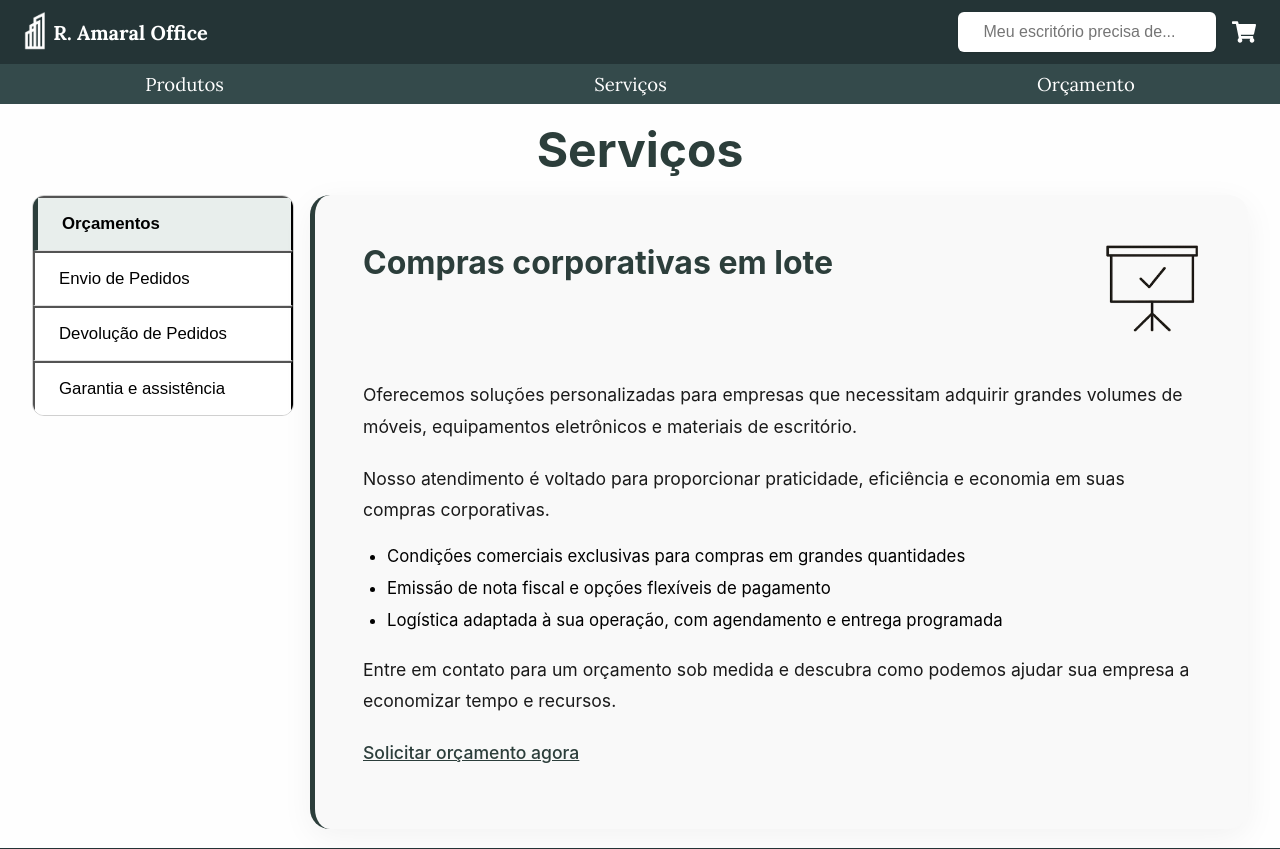
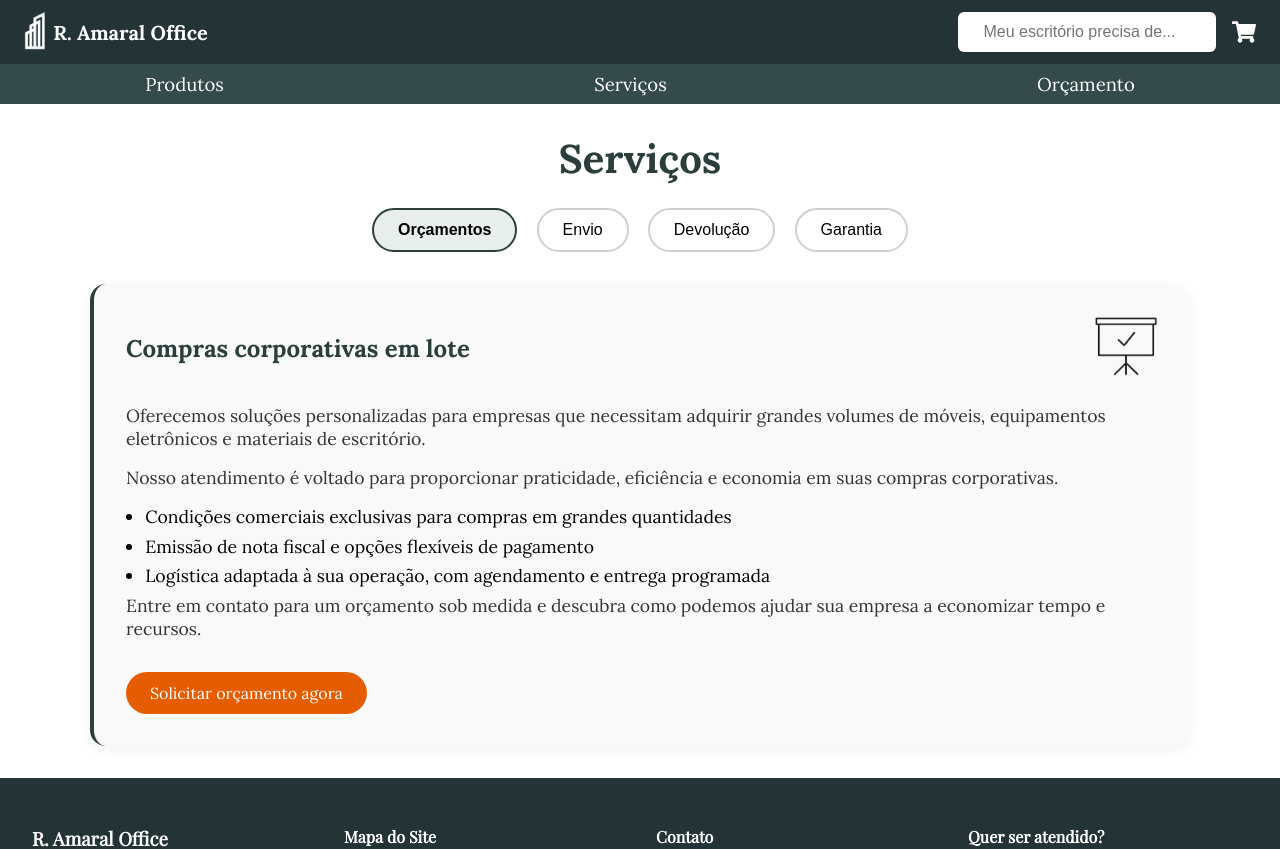
Before and after one commit to Caiosr2/Site-R.Amaral_Office, a React (Vite) app in the folder aula-front/: page /servicos in a window 1280 px wide. Shown: the top 849 px of the page. Built offline with nearby package versions, Linux system fonts and the light colour scheme.

Commit message:
Atualizacao, pagina produtos

```diff
--- a/aula-front/src/pages/Orcamento.tsx
+++ b/aula-front/src/pages/Orcamento.tsx
@@ -36,7 +36,7 @@ const Orcamento = () => {
         <SideInfo>
           <FormSection>
             <label>Orçamento</label>
-            <textarea placeholder="Descreva o que deseja para seu orçamento" rows={18} />
+            <textarea placeholder="Descreva o que deseja para seu orçamento" rows={15} />
             <SubmitButton type="submit">Enviar</SubmitButton>
           </FormSection>
         </SideInfo>
@@ -60,7 +60,7 @@ export default Orcamento;
 // Styled Components
 
 const PageWrapper = styled.div`
-  padding: 4rem 2rem;
+  padding: 2rem 1rem;
   background-color: #f4f4f4;
   min-height: 100vh;
   font-family: "Playfair Display", serif;
@@ -71,8 +71,8 @@ const PageWrapper = styled.div`
 
 const Title = styled.h1`
   text-align: center;
-  margin-bottom: 2.5rem;
-  font-size: 2.4rem;
+  margin-bottom: 2rem;
+  font-size: 1.8rem;
   color: #243436;
 `;
 
@@ -80,33 +80,33 @@ const FormCard = styled.form`
   display: flex;
   flex-wrap: wrap;
   background: white;
-  padding: 2.5rem;
+  padding: 2rem;
   border-radius: 1rem;
-  box-shadow: 0 4px 16px rgba(0, 0, 0, 0.08);
-  max-width: 1200px;
+  box-shadow: 0 4px 12px rgba(0, 0, 0, 0.05);
+  max-width: 1000px;
   width: 100%;
-  gap: 3rem;
+  gap: 2rem;
   justify-content: space-between;
 `;
 
 const FormSection = styled.div`
-  flex: 1 1 400px;
+  flex: 1 1 380px;
   display: flex;
   flex-direction: column;
-  gap: 1rem;
+  gap: 0.8rem;
 
   label {
     font-weight: 600;
     color: #344a4b;
-    margin-top: 0.5rem;
+    font-size: 0.9rem;
   }
 
   input,
   textarea {
-    padding: 0.8rem;
+    padding: 0.6rem;
     border-radius: 6px;
     border: 1px solid #ccc;
-    font-size: 1rem;
+    font-size: 0.9rem;
     font-family: inherit;
   }
 
@@ -118,8 +118,8 @@ const FormSection = styled.div`
 const SubmitButton = styled.button`
   background-color: #e65c00;
   color: white;
-  padding: 0.75rem;
-  font-size: 1rem;
+  padding: 0.6rem;
+  font-size: 0.95rem;
   font-weight: bold;
   border: none;
   border-radius: 6px;
@@ -138,6 +138,7 @@ const SideInfo = styled.div`
   flex-direction: column;
   justify-content: flex-end;
 `;
+
 
 const PopupOverlay = styled.div`
   position: fixed;
--- a/aula-front/src/pages/Produtos.tsx
+++ b/aula-front/src/pages/Produtos.tsx
@@ -6,13 +6,15 @@ import Lista_produtos from "./ListaProdutos";
 const categoriasPrincipais = ["Móveis", "Tecnologia", "Papelaria"];
 const categoriasExtras = [
   "Cadeiras", "Mesas", "Armário", "Gaveteiro", "Periféricos",
-  "Impressoras", "Suporte", "Telefones", "Tomada", "Papel",
-  "Lápis e borracha", "Canetas", "Grampeador", "Cartucho de tinta", "Organização", "Acessórios", "Utilidades"
+  "Impressoras", "Suporte", "Papel",
+   "Canetas", "Grampeador",  "Utilidades"
 ];
 
 export default function Produtos() {
   const [filtros, setFiltros] = useState<string[]>([]);
   const [mostrarExtras, setMostrarExtras] = useState(false);
+  const [paginaAtual, setPaginaAtual] = useState(1);
+  const produtosPorPagina = 10;
 
   const location = useLocation();
   useEffect(() => {
@@ -20,10 +22,12 @@ export default function Produtos() {
     const categoria = query.get("categoria");
     if (categoria) {
       setFiltros([categoria]);
+      setPaginaAtual(1);
     }
   }, [location.search]);
 
   const toggleFiltro = (categoria: string) => {
+    setPaginaAtual(1);
     setFiltros(prev =>
       prev.includes(categoria) ? prev.filter(c => c !== categoria) : [...prev, categoria]
     );
@@ -32,6 +36,13 @@ export default function Produtos() {
   const produtosFiltrados = filtros.length === 0
     ? Lista_produtos
     : Lista_produtos.filter(p => p.categoria.some(cat => filtros.includes(cat)));
+
+  const produtosPaginados = produtosFiltrados.slice(
+    (paginaAtual - 1) * produtosPorPagina,
+    paginaAtual * produtosPorPagina
+  );
+
+  const totalPaginas = Math.ceil(produtosFiltrados.length / produtosPorPagina);
 
   return (
     <Container>
@@ -70,11 +81,11 @@ export default function Produtos() {
 
       <Content>
         <h2>Produtos</h2>
-        <ProdutosGrid single={produtosFiltrados.length === 1}>
-          {produtosFiltrados.map(prod => (
+        <ProdutosGrid single={produtosPaginados.length === 1}>
+          {produtosPaginados.map(prod => (
             <ProdutoCard key={prod.id}>
               <Link to={`/produto/${prod.id}`}>
-              <img src={prod.imagem} alt={prod.nome} />
+                <img src={prod.imagem} alt={prod.nome} />
                 <h4>{prod.nome}</h4>
               </Link>
               <p>R$ {prod.preco.toFixed(2).replace(".", ",")}</p>
@@ -83,6 +94,20 @@ export default function Produtos() {
             </ProdutoCard>
           ))}
         </ProdutosGrid>
+
+        {totalPaginas > 1 && (
+          <Pagination>
+            {Array.from({ length: totalPaginas }, (_, i) => (
+              <button
+                key={i}
+                className={paginaAtual === i + 1 ? 'active' : ''}
+                onClick={() => setPaginaAtual(i + 1)}
+              >
+                {i + 1}
+              </button>
+            ))}
+          </Pagination>
+        )}
       </Content>
     </Container>
   );
@@ -100,6 +125,7 @@ const Sidebar = styled.div`
   padding: 1.5rem;
   border-radius: 1rem;
   min-width: 220px;
+  margin-top: 4.5rem;
 
   h3 {
     margin-bottom: 1rem;
@@ -139,48 +165,52 @@ const Content = styled.div`
     margin-bottom: 1.5rem;
     text-align: center;
     color: #243436;
-    font-size: 2.5rem;
+    font-size: 2.2rem;
   }
 `;
 
 const ProdutosGrid = styled.div<{ single: boolean }>`
   display: grid;
-  grid-template-columns: ${({ single }) => (single ? "1fr 1fr 1fr" : "repeat(auto-fit, minmax(220px, 1fr))")};
-  justify-content: ${({ single }) => (single ? "start" : "stretch")};
+  grid-template-columns: ${({ single }) => (single ? "1fr" : "repeat(auto-fit, minmax(160px, 1fr))")};
+  justify-content: ${({ single }) => (single ? "center" : "stretch")};
   gap: 2rem 2.5rem;
-  padding: 0 2rem 4rem 2rem;
+  padding: 0 2rem 2rem 2rem;
 `;
+
 
 const ProdutoCard = styled.div`
   background: #fff;
-  border-radius: 1rem;
-  padding: 1rem;
+  border-radius: 0.75rem;
+  padding: 0.6rem;
   width: 100%;
-  max-width: 300px;
+  max-width: 180px;
   margin: 0 auto;
-  box-shadow: 0 2px 6px rgba(0, 0, 0, 0.1);
+  box-shadow: 0 1px 4px rgba(0, 0, 0, 0.08);
   text-align: center;
   transition: transform 0.2s ease;
 
   &:hover {
-    transform: translateY(-6px);
+    transform: translateY(-4px);
   }
 
   img {
-    width: 160px;
-    height: 160px;
+    width: 100px;
+    height: 100px;
     object-fit: contain;
-    margin-bottom: 1rem;
+    margin-bottom: 0.5rem;
   }
 
   h4 {
-    font-size: 1.1rem;
-    margin-bottom: 0.5rem;
+    font-size: 0.85rem;
+    margin-bottom: 0.25rem;
+    height: 2.8rem;
+    overflow: hidden;
   }
 
   p {
+    font-size: 0.85rem;
     font-weight: bold;
-    margin-bottom: 0.75rem;
+    margin-bottom: 0.4rem;
     color: #e65c00;
   }
 
@@ -188,17 +218,45 @@ const ProdutoCard = styled.div`
     background: #e65c00;
     border: none;
     color: white;
-    padding: 0.5rem 1rem;
-    border-radius: 6px;
-    margin-bottom: 0.5rem;
+    padding: 0.3rem 0.6rem;
+    border-radius: 5px;
+    font-size: 0.75rem;
+    margin-bottom: 0.4rem;
     cursor: pointer;
-    transition: all 0.3s ease;
+    transition: all 0.2s ease;
   }
 
   a {
     display: block;
-    font-size: 0.9rem;
+    font-size: 0.7rem;
     color: #555;
     text-decoration: underline;
   }
 `;
+
+
+
+const Pagination = styled.div`
+  display: flex;
+  justify-content: center;
+  gap: 0.4rem;
+  margin-bottom: 2rem;
+
+  button {
+    background-color: #eee;
+    border: none;
+    padding: 0.4rem 0.75rem;
+    border-radius: 6px;
+    cursor: pointer;
+    font-weight: 600;
+
+    &.active {
+      background-color: #e65c00;
+      color: white;
+    }
+
+    &:hover {
+      background-color: #ddd;
+    }
+  }
+`;
--- a/aula-front/src/pages/Servicos.tsx
+++ b/aula-front/src/pages/Servicos.tsx
@@ -16,6 +16,23 @@ const icones: Record<AbaKey, string> = {
   garantia: iconeGarantia,
 };
 
+const BotaoLink = styled(Link)`
+  display: inline-block;
+  background-color: #e65c00;
+  color: white !important;
+  font-weight: 600;
+  padding: 0.7rem 1.5rem;
+  border-radius: 999px;
+  text-decoration: none !important;
+  font-size: 1rem;
+  margin-top: 1rem;
+  transition: all 0.3s ease-in-out;
+
+  &:hover {
+    background-color: #cf5100;
+  }
+`;
+
 const servicos: Record<AbaKey, { titulo: string; texto: ReactNode }> = {
   orcamentos: {
     titulo: "Compras corporativas em lote",
@@ -29,7 +46,7 @@ const servicos: Record<AbaKey, { titulo: string; texto: ReactNode }> = {
           <li>Logística adaptada à sua operação, com agendamento e entrega programada</li>
         </ul>
         <p>Entre em contato para um orçamento sob medida e descubra como podemos ajudar sua empresa a economizar tempo e recursos.</p>
-        <p><Link to = '/orcamento'>Solicitar orçamento agora</Link></p>
+        <BotaoLink to="/orcamento">Solicitar orçamento agora</BotaoLink>
       </>
     )
   },
@@ -83,165 +100,120 @@ const servicos: Record<AbaKey, { titulo: string; texto: ReactNode }> = {
 
 const PaginaServicos = () => {
   const [abaSelecionada, setAbaSelecionada] = useState<AbaKey>("orcamentos");
-
-  const renderizarAba = (chave: AbaKey, label: string) => (
-    <button
-      className={`aba ${abaSelecionada === chave ? "ativa" : ""}`}
-      onClick={() => setAbaSelecionada(chave)}
-    >
-      {label}
-    </button>
-  );
-
   const conteudo = servicos[abaSelecionada];
   const iconeAtual = icones[abaSelecionada];
 
   return (
-    <div className="pagina-servicos">
-      <h1 className="titulo">Serviços</h1>
-      <div className="layout-servico">
-        <div className="abas">
-          {renderizarAba("orcamentos", "Orçamentos")}
-          {renderizarAba("envio", "Envio de Pedidos")}
-          {renderizarAba("devolucao", "Devolução de Pedidos")}
-          {renderizarAba("garantia", "Garantia e assistência")}
-        </div>
+    <Container>
+      <Titulo>Serviços</Titulo>
 
-        <div className="conteudo-servico">
-          <div className="cabecalho-servico">
-            <div>
-              <h2>{conteudo.titulo}</h2>
-            </div>
-            <img src={iconeAtual} alt="Ícone do serviço" className="icone-servico" />
-          </div>
-          <div className="texto">{conteudo.texto}</div>
-        </div>
-      </div>
+      <AbasHorizontais>
+        <Aba onClick={() => setAbaSelecionada("orcamentos")} ativa={abaSelecionada === "orcamentos"}>Orçamentos</Aba>
+        <Aba onClick={() => setAbaSelecionada("envio")} ativa={abaSelecionada === "envio"}>Envio</Aba>
+        <Aba onClick={() => setAbaSelecionada("devolucao")} ativa={abaSelecionada === "devolucao"}>Devolução</Aba>
+        <Aba onClick={() => setAbaSelecionada("garantia")} ativa={abaSelecionada === "garantia"}>Garantia</Aba>
+      </AbasHorizontais>
 
-      <style>{`
-        .pagina-servicos {
-          padding: 1.2rem 2rem;
-          max-width: 1280px;
-          margin: auto;
-          font-family: 'Inter', sans-serif;
-          background-color: #fefefe;
-        }
-        .titulo {
-          text-align: center;
-          font-size: 3rem;
-          font-weight: 700;
-          color: #2c3e3b;
-          margin-bottom: 1rem;
-        }
-        .layout-servico {
-          display: flex;
-          gap: 1rem;
-          align-items: flex-start;
-        }
-        .abas {
-          display: flex;
-          flex-direction: column;
-          min-width: 260px;
-          border: 1px solid #d0d0d0;
-          border-radius: 12px;
-          overflow: hidden;
-          background: #ffffff;
-        }
-        .aba {
-          padding: 1rem 1.5rem;
-          background: white;
-          cursor: pointer;
-          font-size: 1.05rem;
-          text-align: left;
-          transition: all 0.2s ease;
-          border-bottom: 1px solid #e0e0e0;
-        }
-        .aba:last-child {
-          border-bottom: none;
-        }
-        .aba:hover {
-          background-color: #f8f9fa;
-        }
-        .aba.ativa {
-          background-color: #e8eeec;
-          font-weight: 600;
-          border-left: 5px solid #2c3e3b;
-        }
-        .conteudo-servico {
-          background: #f9f9f9;
-          flex: 1;
-          padding: 3rem 3rem 2.5rem 3rem;
-          border-radius: 20px;
-          box-shadow: 0 8px 32px rgba(0, 0, 0, 0.05);
-          border-left: 5px solid #2c3e3b;
-        }
-        .cabecalho-servico {
-          display: flex;
-          justify-content: space-between;
-          align-items: flex-start;
-          margin-bottom: 2.5rem;
-        }
-        .cabecalho-servico h2 {
-          font-size: 2rem;
-          font-weight: 700;
-          color: #2c3e3b;
-          margin: 0;
-        }
-        .icone-servico {
-          width: 96px;
-          height: 96px;
-          object-fit: contain;
-          margin-left: 1rem;
-        }
-        .conteudo-servico p {
-          font-size: 1.1rem;
-          line-height: 1.8;
-          margin-bottom: 1.25rem;
-          color: #1a1a1a;
-        }
-        .conteudo-servico ul {
-          padding-left: 1.5rem;
-          margin-top: 1rem;
-          margin-bottom: 1.5rem;
-        }
-        .conteudo-servico ul li {
-          margin-bottom: 0.75rem;
-          font-size: 1.05rem;
-        }
-        .conteudo-servico a {
-          color: #2c3e3b;
-          text-decoration: underline;
-          font-weight: 500;
-        }
-        .conteudo-servico a:hover {
-          color: #1a2624;
-        }
-
-        @media (max-width: 768px) {
-          .layout-servico {
-            flex-direction: column;
-            gap: 2rem;
-          }
-          .cabecalho-servico {
-            flex-direction: column;
-            align-items: flex-start;
-            gap: 1rem;
-          }
-          .icone-servico {
-            width: 72px;
-            height: 72px;
-            margin-left: 0;
-          }
-          .titulo {
-            font-size: 2.2rem;
-          }
-          .conteudo-servico {
-            padding: 2rem;
-          }
-        }
-      `}</style>
-    </div>
+      <BoxConteudo>
+        <Header>
+          <h2>{conteudo.titulo}</h2>
+          <Icone src={iconeAtual} />
+        </Header>
+        <Texto>{conteudo.texto}</Texto>
+      </BoxConteudo>
+    </Container>
   );
 };
 
 export default PaginaServicos;
+
+// Styled Components ↓↓↓
+
+
+const Container = styled.div`
+  padding: 2rem;
+  max-width: 1100px;
+  margin: auto;
+`;
+
+const Titulo = styled.h1`
+  text-align: center;
+  font-size: 2.5rem;
+  font-weight: 700;
+  color: #2c3e3b;
+  margin-bottom: 1.5rem;
+`;
+
+const AbasHorizontais = styled.div`
+  display: flex;
+  gap: 1.2rem;
+  justify-content: center;
+  margin-bottom: 2rem;
+  flex-wrap: wrap;
+`;
+
+const Aba = styled.button<{ ativa: boolean }>`
+  background: ${({ ativa }) => ativa ? '#e8eeec' : '#ffffff'};
+  border: 2px solid ${({ ativa }) => ativa ? '#2c3e3b' : '#d0d0d0'};
+  padding: 0.7rem 1.5rem;
+  border-radius: 999px;
+  font-size: 1rem;
+  font-weight: ${({ ativa }) => ativa ? 600 : 500};
+  cursor: pointer;
+  transition: all 0.2s ease-in-out;
+
+  &:hover {
+    background-color: #f5f5f5;
+  }
+`;
+
+const BoxConteudo = styled.div`
+  background: #f9f9f9;
+  border-left: 4px solid #2c3e3b;
+  padding: 2rem;
+  border-radius: 16px;
+  box-shadow: 0 4px 16px rgba(0,0,0,0.05);
+`;
+
+const Header = styled.div`
+  display: flex;
+  justify-content: space-between;
+  align-items: center;
+
+  h2 {
+    font-size: 1.5rem;
+    color: #2c3e3b;
+  }
+`;
+
+const Icone = styled.img`
+  width: 64px;
+  height: 64px;
+  object-fit: contain;
+`;
+
+const Texto = styled.div`
+  margin-top: 1.5rem;
+
+  p {
+    margin-bottom: 1rem;
+    font-size: 1.1rem;
+    color: #333;
+  }
+
+  ul {
+    padding-left: 1.2rem;
+    margin-top: 0.5rem;
+
+    li {
+      font-size: 1.1rem;
+      margin-bottom: 0.4rem;
+    }
+  }
+
+  a {
+    color: #2c3e3b;
+    font-weight: 500;
+    text-decoration: underline;
+  }
+`;
```
